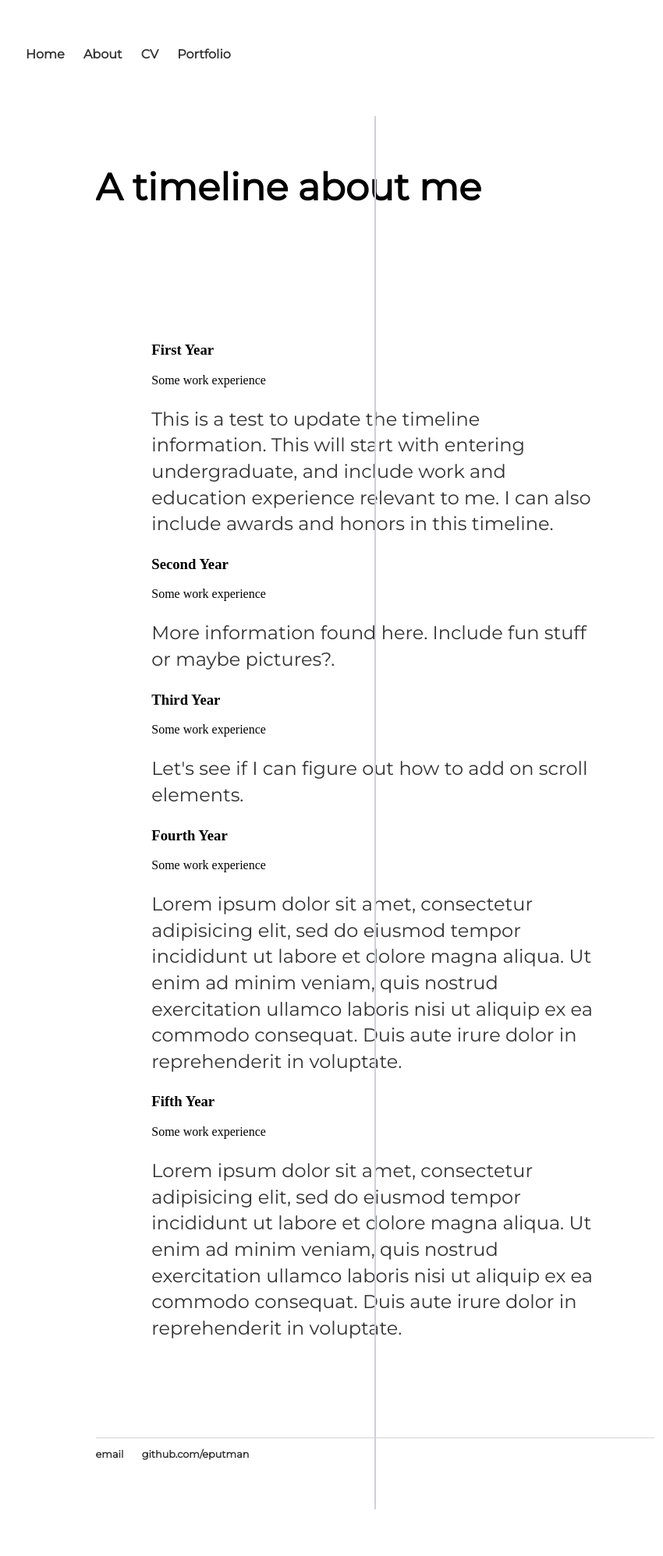
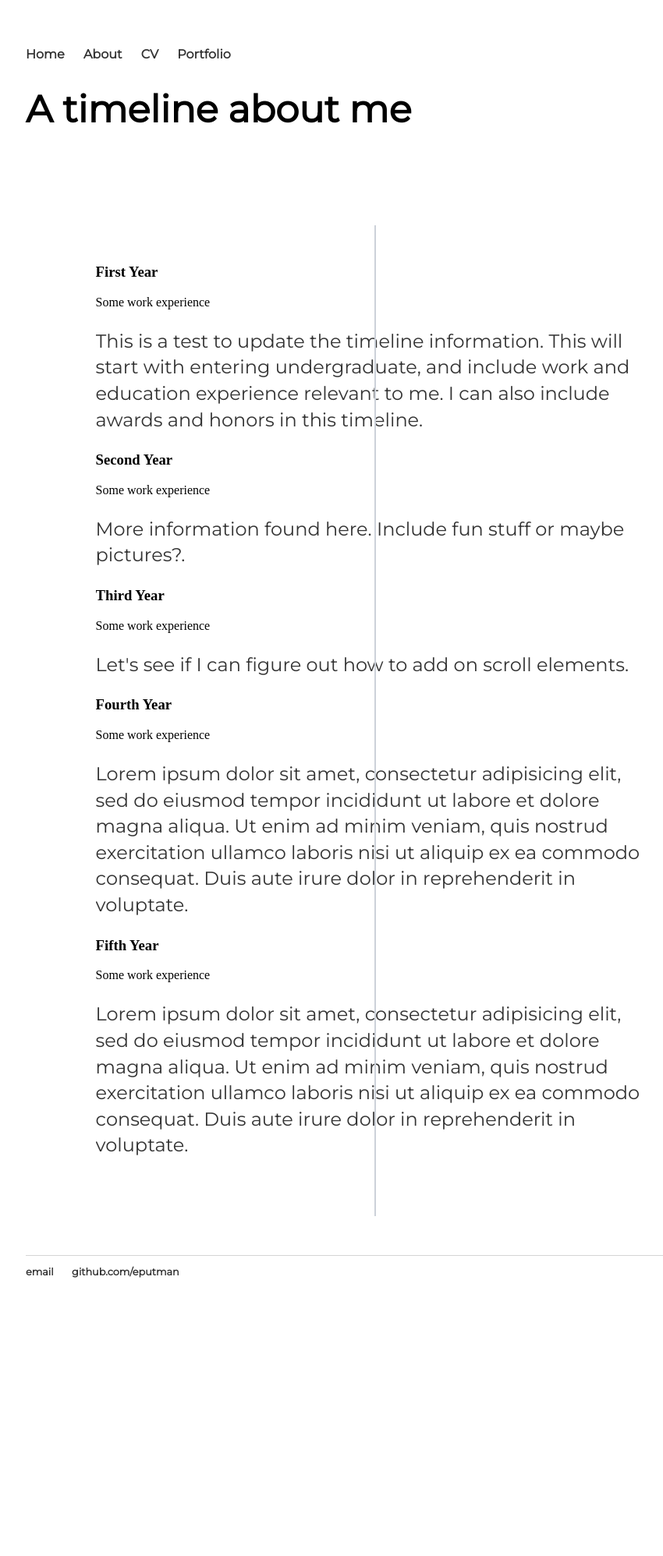
Before and after one commit to eputman/eputman.github.io, a Jekyll site: the page built from about/index.html, in a window 1280 px wide. Shown: the whole page at 78% size, without its empty margins (159-1009 px from the left). Built offline with Jekyll 4.4.1, drawn with Linux system fonts in a browser that asks for light colours; after the commit the page ends 1699 px from its top, so only the background shows below that.

Commit message:
Update about.html

```diff
--- a/_layouts/about.html
+++ b/_layouts/about.html
@@ -18,11 +18,11 @@
 	        		<li><a href="/portfolio">Portfolio</a></li>
 	    		</ul>
 			</nav>
-			<div class="container">
+			<div>
 
 			{{ content }}
 
-			</div><!-- /.container -->
+			</div>
 			<footer>
 	    		<ul>
 	        		<li><a href="mailto:esther.putman@colorado.edu">email</a></li>
```
